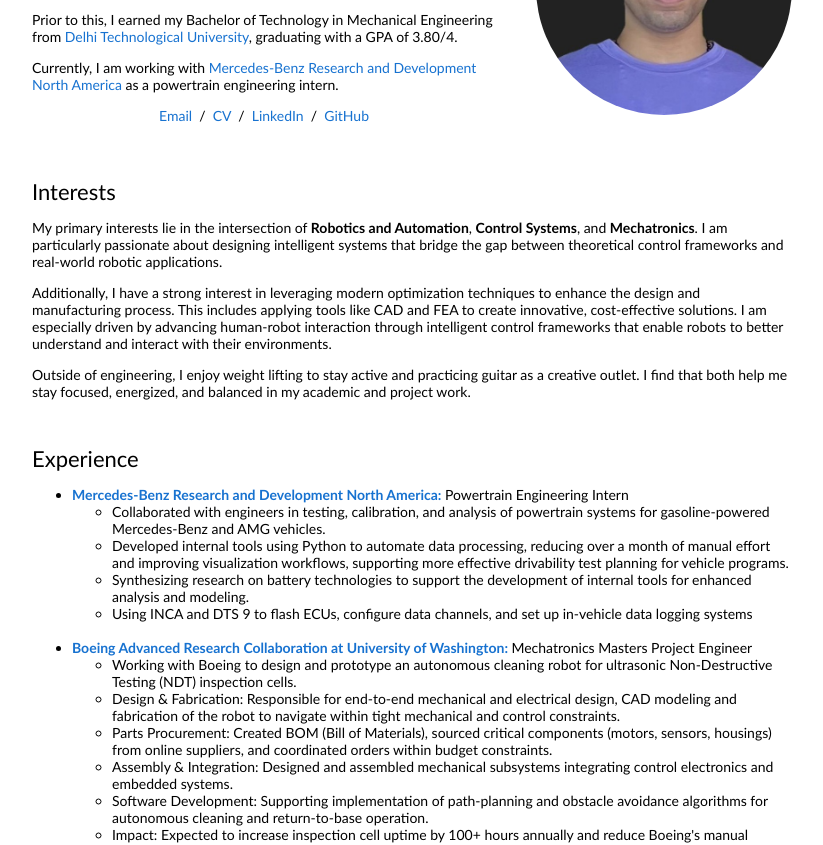
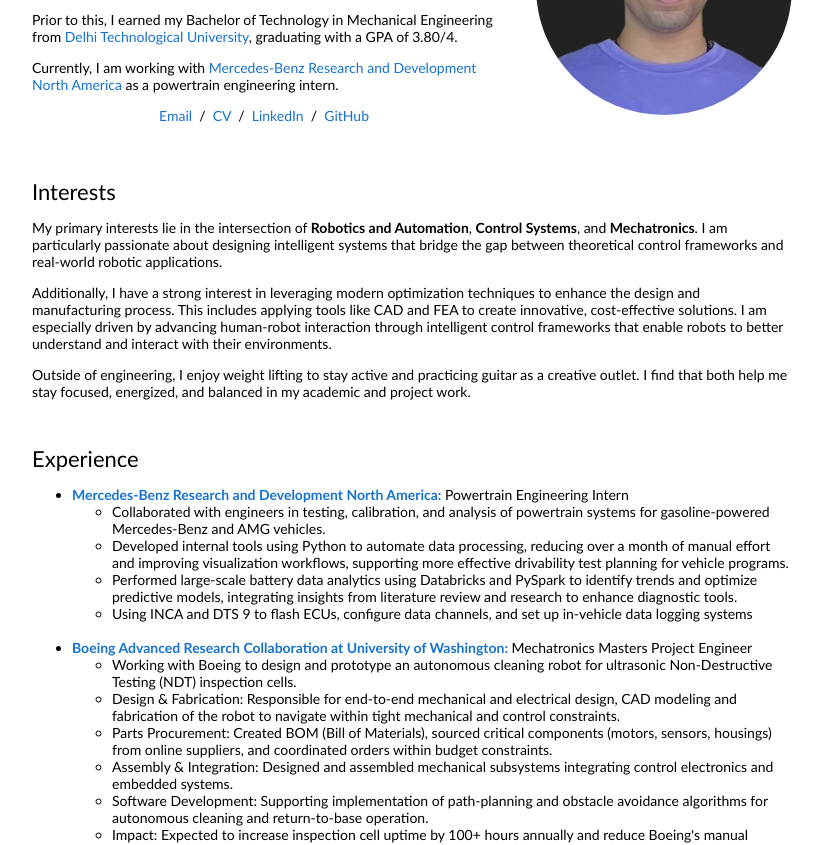
Before and after one commit to reubenmathew7/reubenmathew7.github.io, a plain HTML site: page index.html in a window 1280 px wide. Shown: the part 231-1076 px from the top of the page, without its empty margins (228-1051 px from the left). Drawn offline with Linux system fonts and the light colour scheme; a web font is replaced by a local one.

Commit message:
Update index.html

```diff
--- a/index.html
+++ b/index.html
@@ -91,7 +91,7 @@
                                 <ul>
                                   <li>Collaborated with engineers in testing, calibration, and analysis of powertrain systems for gasoline-powered Mercedes-Benz and AMG vehicles.</li>
                                   <li>Developed internal tools using Python to automate data processing, reducing over a month of manual effort and improving visualization workflows, supporting more effective drivability test planning for vehicle programs.</li>
-                                  <li>Synthesizing research on battery technologies to support the development of internal tools for enhanced analysis and modeling.</li>
+                                  <li>Performed large-scale battery data analytics using Databricks and PySpark to identify trends and optimize predictive models, integrating insights from literature review and research to enhance diagnostic tools.</li>
                                   <li>Using INCA and DTS 9 to flash ECUs, configure data channels, and set up in-vehicle data logging systems</li>
                                 </ul>
                             </li>
```
